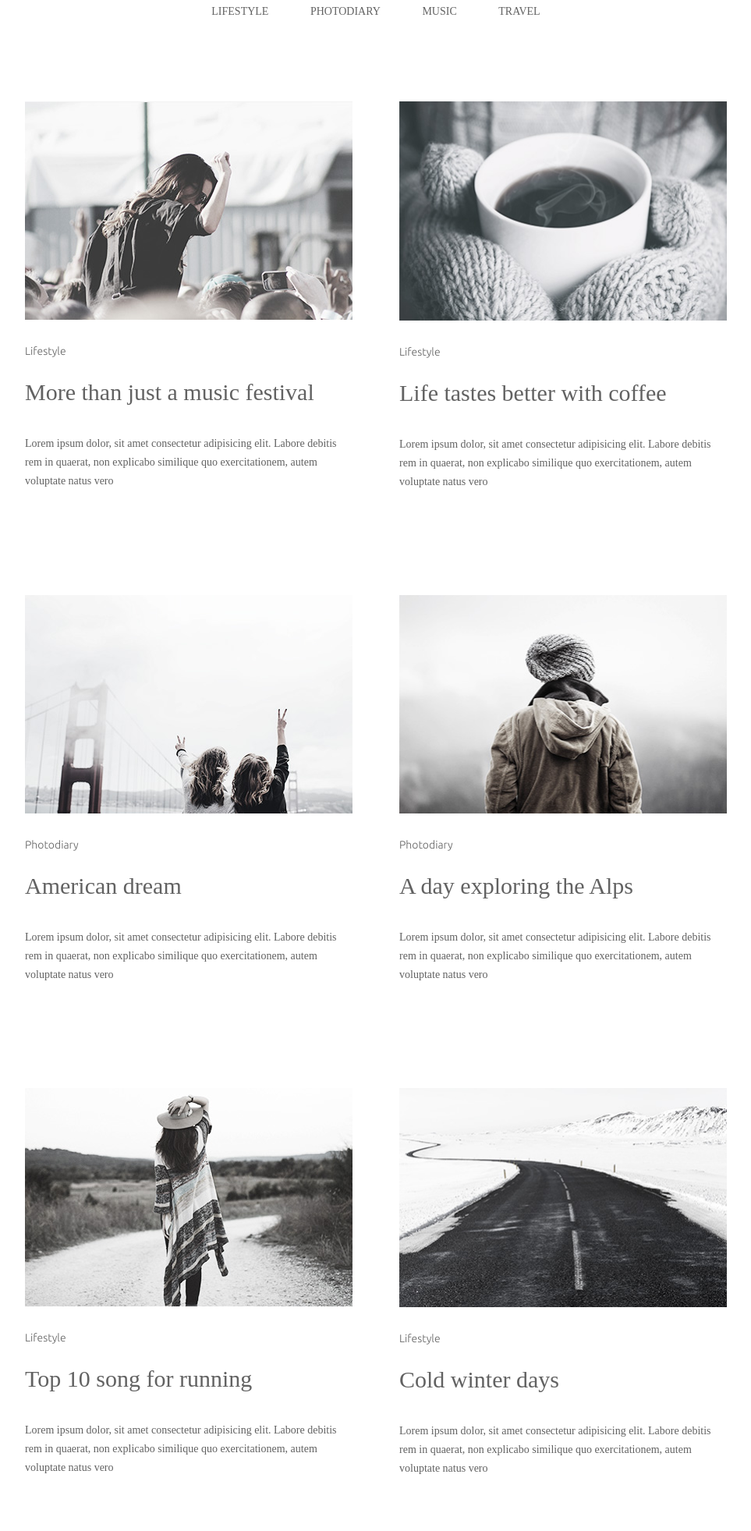
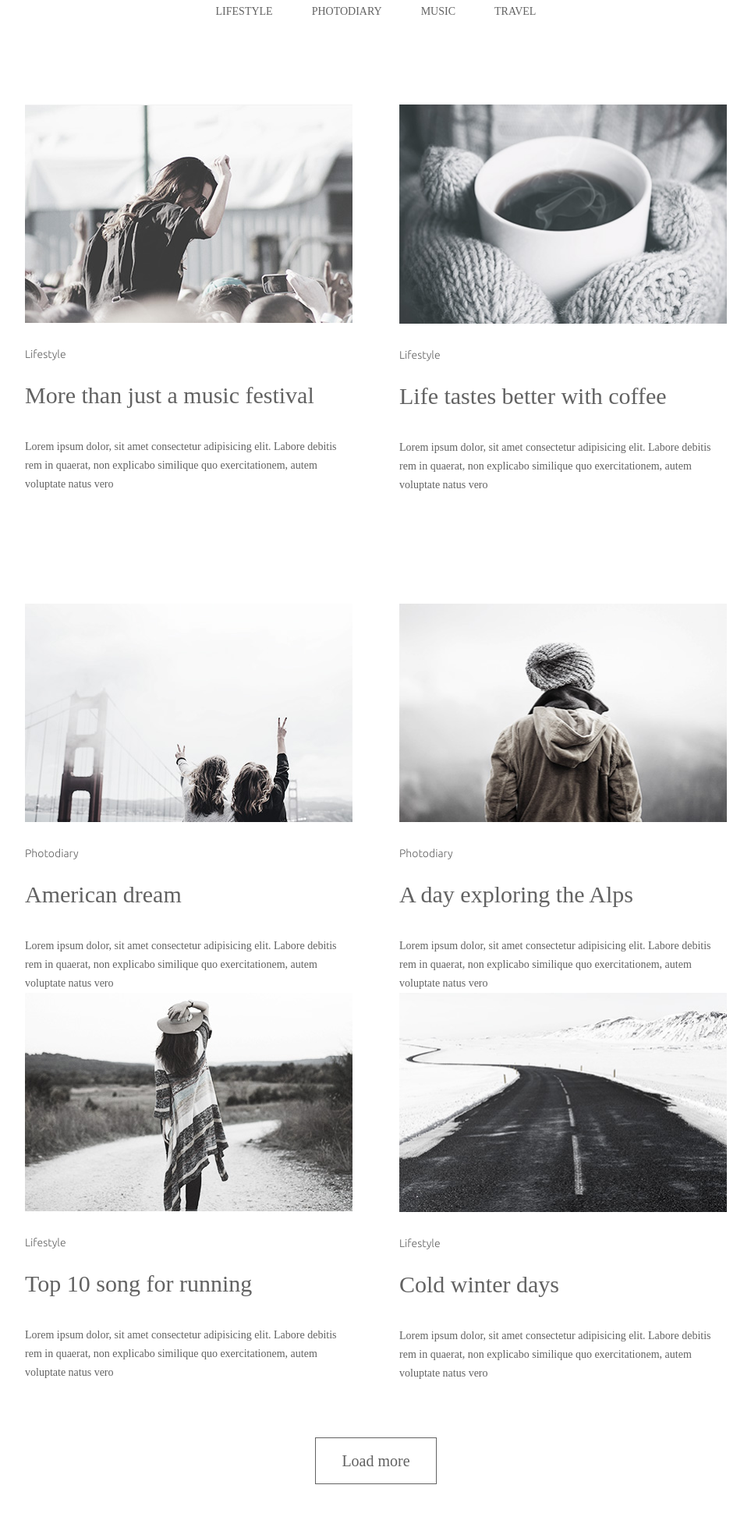
Before and after one commit to bodrius/goit-fe-course, a plain HTML site: page module -03/img/index.html in a window 1280 px wide. Shown: the part 74-2037 px from the top of the page at 78% size, without its empty margins (158-1121 px from the left). Drawn offline with Linux system fonts and the light colour scheme.

Commit message:
done_task2

```diff
--- a/module -03/img/index.html
+++ b/module -03/img/index.html
@@ -31,91 +31,59 @@
                 <h2 class="visually-hidden"></h2>
                 <ul class="bookmark-list">
                     <li class="bookmark-item">
-                        <article>
-                            <img class="bookmark-link" src="image-01.jpg" alt="photo with girls" width="420"
-                                height="280">
+                        <img class="bookmark-link" src="image-01.jpg" alt="photo with girls" width="420" height="280">
                         <p class="bookmark-deskription"> Lifestyle </p>
                         <h3 class="bookmark-title"> More than just a music festival</h3>
                         <p class="bookmarks-text">Lorem ipsum dolor, sit amet consectetur adipisicing elit. Labore
                             debitis rem in quaerat, non explicabo similique quo exercitationem, autem voluptate
                             natus vero </p>
-                        </article>
                     </li>
-                </ul>
-                <ul class="bookmark-list">
                     <li class="bookmark-item">
-                        <article>
-                            <img class="bookmark-link" src="image-02.jpg" alt="photo with coffee" width="420"
-                                height="280">
+                        <img class="bookmark-link" src="image-02.jpg" alt="photo with coffee" width="420" height="280">
                         <p class="bookmark-deskription"> Lifestyle </p>
                         <h3 class="bookmark-title"> Life tastes better with coffee</h3>
                         <p class="bookmarks-text">Lorem ipsum dolor, sit amet consectetur adipisicing elit. Labore
                             debitis rem in quaerat, non explicabo similique quo exercitationem, autem voluptate
                             natus vero </p>
-                        </article>
                     </li>
-                </ul>
-                <ul class="bookmark-list">
                     <li class="bookmark-item">
-                        <article>
-                            <img class="bookmark-link" src="image-03.jpg" alt="photo with bridth" width="420"
-                                height="280">
+                        <img class="bookmark-link" src="image-03.jpg" alt="photo with bridth" width="420" height="280">
                         <p class="bookmark-deskription"> Photodiary </p>
                         <h3 class="bookmark-title"> American dream</h3>
                         <p class="bookmarks-text">Lorem ipsum dolor, sit amet consectetur adipisicing elit. Labore
                             debitis rem in quaerat, non explicabo similique quo exercitationem, autem voluptate
                             natus vero </p>
-                        </article>
                     </li>
-                </ul>
-                <ul class="bookmark-list">
                     <li class="bookmark-item">
-                        <article>
-                            <img class="bookmark-link" src="image-04.jpg" alt="photo with boy" width="420"
-                                height="280">
+                        <img class="bookmark-link" src="image-04.jpg" alt="photo with boy" width="420" height="280">
                         <p class="bookmark-deskription"> Photodiary </p>
                         <h3 class="bookmark-title">A day exploring the Alps</h3>
                         <p class="bookmarks-text">Lorem ipsum dolor, sit amet consectetur adipisicing elit. Labore
                             debitis rem in quaerat, non explicabo similique quo exercitationem, autem voluptate
                             natus vero </p>
-
-                        </article>
                     </li>
-                </ul>
-                <ul class="bookmark-list">
                     <li class="bookmark-item">
-                        <article>
-                            <img class="bookmark-link" src="image-05.jpg" alt="photo with girls" width="420"
-                                height="280">
+                        <img class="bookmark-link" src="image-05.jpg" alt="photo with girls" width="420" height="280">
                         <p class="bookmark-deskription"> Lifestyle </p>
                         <h3 class="bookmark-title"> Top 10 song for running</h3>
                         <p class="bookmarks-text">Lorem ipsum dolor, sit amet consectetur adipisicing elit. Labore
                             debitis rem in quaerat, non explicabo similique quo exercitationem, autem voluptate
                             natus vero </p>
-
-                        </article>
                     </li>
-                </ul>
-                <ul class="bookmark-list">
                     <li class="bookmark-item">
-                        <article>
-                            <img class="bookmark-link" src="image-06.jpg" alt="photo with road" width="420"
-                                height="280">
+                        <img class="bookmark-link" src="image-06.jpg" alt="photo with road" width="420" height="280">
                         <p class="bookmark-deskription"> Lifestyle </p>
                         <h3 class="bookmark-title">Cold winter days </h3>
                         <p class="bookmarks-text">Lorem ipsum dolor, sit amet consectetur adipisicing elit. Labore
                             debitis rem in quaerat, non explicabo similique quo exercitationem, autem voluptate
                             natus vero </p>
-
-                        </article>
                     </li>
                 </ul>
-            </div>
-        </section>
                 <div class="button">
             <button class="upload">Load more</button>
                 </div>
+        </div>
+        </section>
     </main>
 </body>
-
 </html>
--- a/module -03/img/style.css
+++ b/module -03/img/style.css
@@ -35,7 +35,6 @@ input[type="radio"].visually-hidden{
 .container{
   width: 900px;
   margin: 0 auto;
-  font-size: 0;
 }
 /*---подключил основной текст ---*/
 body{
@@ -61,7 +60,7 @@ body{
 }
 /*--задаю размер букв и удаляю точки меню навигации--*/
 .site-navigation{
-  font-size: 14px;
+  font-size: 0px;
   list-style: none;
   margin: 0;
   padding: 0;
@@ -87,7 +86,7 @@ body{
 
 /* --работа с выравниванием навигации--*/
 .site-navigation li {
-  font-size: 0;
+  font-size: 14px;
   display: inline-block;
   margin: 0;
   padding: 0;
@@ -102,6 +101,7 @@ margin-right: 50px;
     list-style: none;
     margin: 0;
     padding: 0;
+    font-size: 0;
   }
   .bookmark-item h3{
     color: #626262;
@@ -109,7 +109,6 @@ margin-right: 50px;
     font-weight: 400;
     font-size: 30px;
   }
-
 
   .bookmark-deskription{
     font-family:"Ubuntu", sans-serif;
@@ -122,13 +121,18 @@ margin-right: 50px;
   }
 
   /*--начинаю выравнивать закладки---*/
-  .bookmark-list{
+  .bookmark-item{
+    width: 420px;
+    vertical-align: top;
     display: inline-block;
-    width: 420px;
-    margin-bottom: 133px;
-    vertical-align: top;
-    font-size: 0;
-  }
+    }
+
+    .bookmark-item:not(:nth-child(2n)){
+      margin-right: 60px;
+    }
+    .bookmark-item:nth-child(-n + 2){
+      margin-bottom: 140px;
+    }
 
   .container{
     position: relative;
@@ -140,15 +144,10 @@ margin-right: 50px;
   }
 
   .bookmark-title{
-
     margin: 0;
     padding: 0;
     margin-bottom: 36px;
     line-height: 36px;
-  }
-
-  .bookmark-list:nth-child(2n){
-    margin-right: 60px;
   }
 
   .bookmarks-text{
@@ -156,15 +155,19 @@ margin-right: 50px;
     margin: 0;
     font-family:"Open Sans" serif;
     font-size: 14px;
+    margin-bottom: 140px;
+  }
+  .bookmarks-text:nth-last-child(-n + 2){
+    margin-bottom: 0;
   }
 
 
 /*=== КНОПКА ===*/
 
 .upload{
+
   border: none;
-  margin: 0;
-  padding: 30px 80px;
+  padding: 17px 33px;
   border-width: 1px;
   border-color: rgb(98, 98, 98);
   border-style: solid;
@@ -172,13 +175,12 @@ margin-right: 50px;
   font-size: 20px;
   line-height: 24px;
   color: #626262;
-  font-family:"Ubuntu", sans-serif;
+  font-family: serif;
   cursor: pointer;
-}
+  margin: 70px 0 57px;
+  }
 
 .button{
-  margin: 0;
-  margin-bottom: 70px;
   text-align: center;
 }
 
```
Lines whose indentation alone changed are shown as unchanged.
